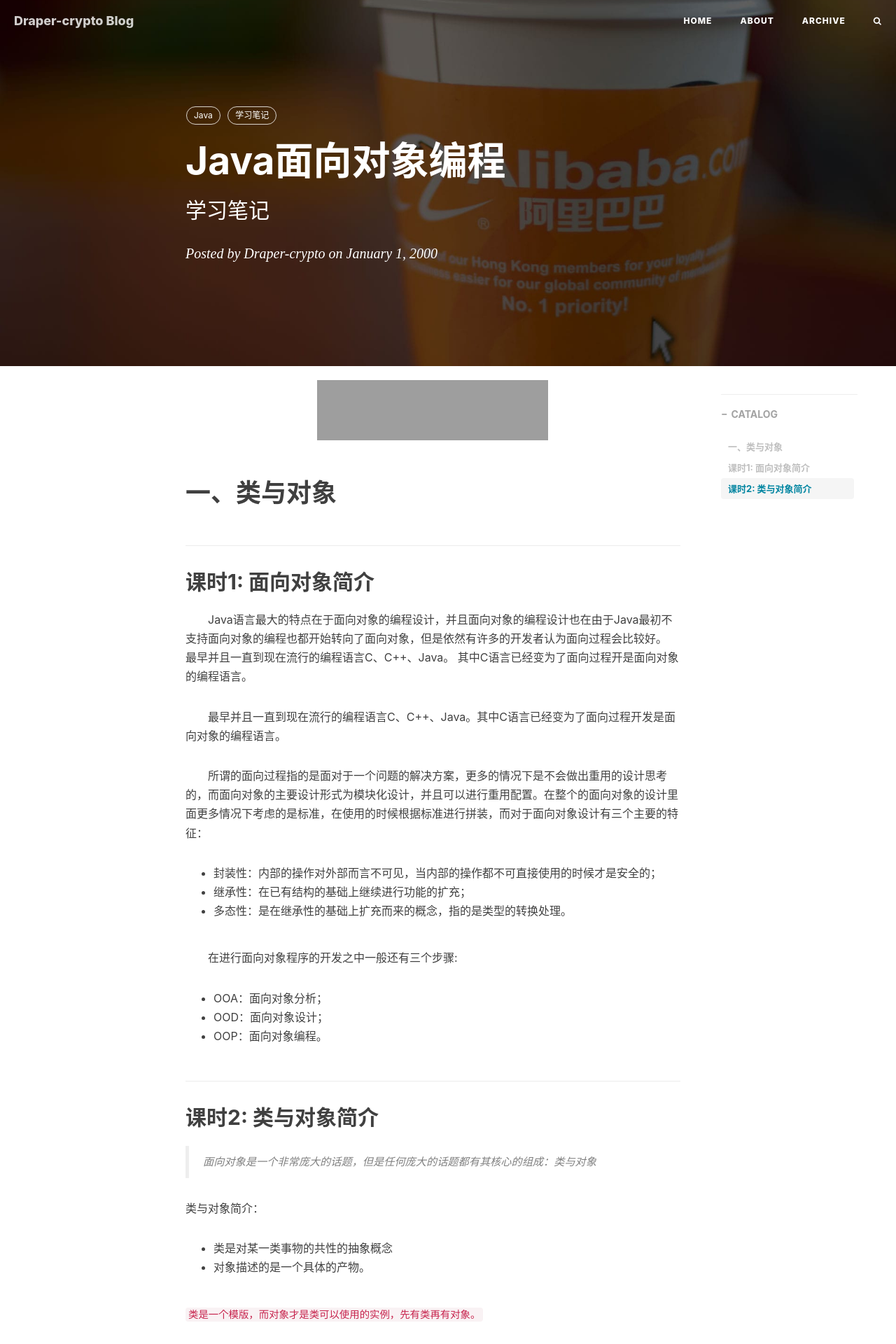
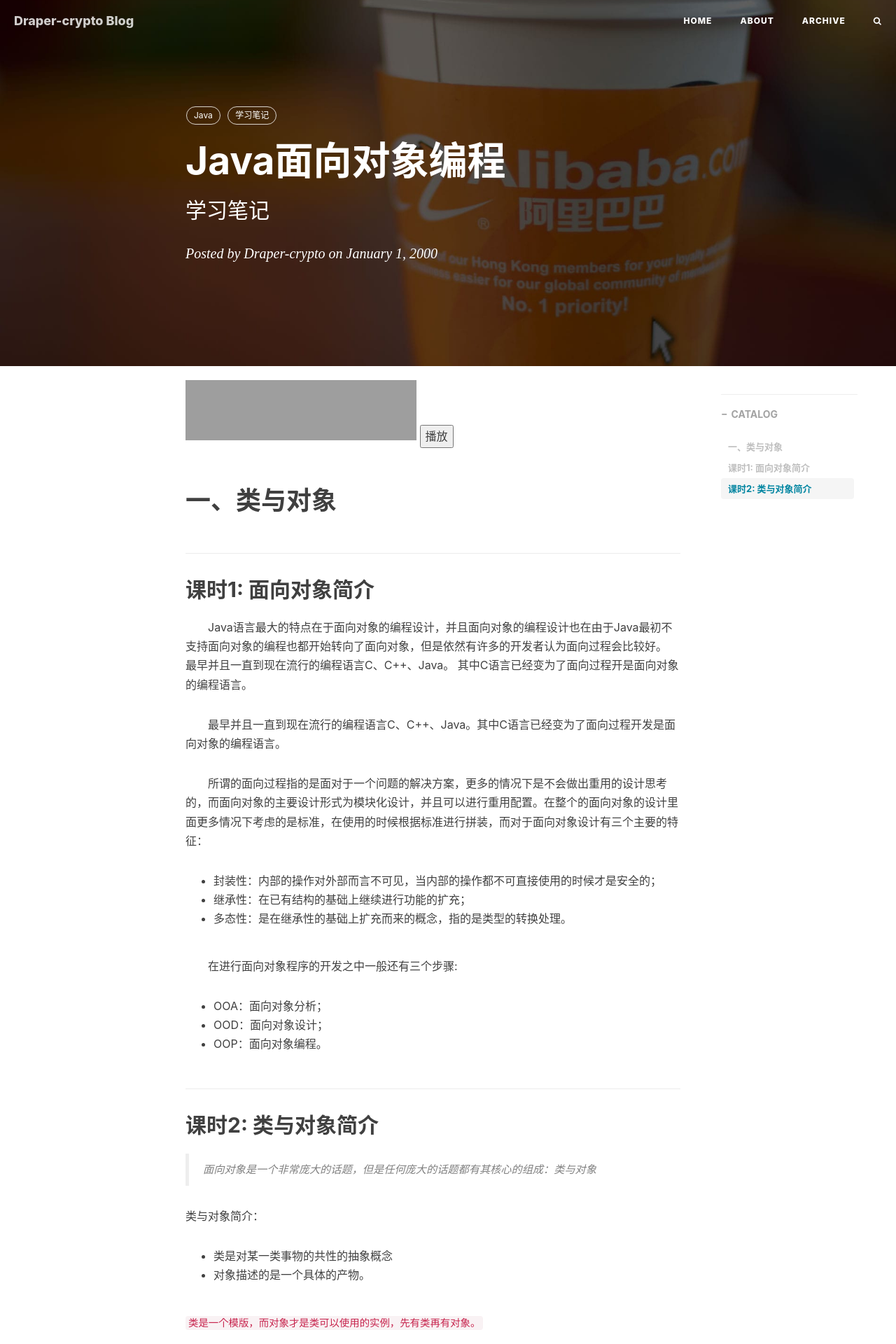
Before and after one commit to Draper-crypto/Draper-crypto.github.io, a Jekyll site: the page built from _posts/2000-1-1-Java-object-oriented-programming.md, in a window 1280 px wide. Shown: the top 1920 px of the page at 70% size. Built offline with Jekyll 4.4.1, drawn with Linux system fonts in a browser that asks for light colours; nearby versions of some CDN libraries; comment, search, counter and statistics services are not loaded; grey boxes are pictures that could not be loaded.

Commit message:
更新 cloud-music.html

```diff
--- a/_includes/cloud-music.html
+++ b/_includes/cloud-music.html
@@ -1,23 +1,8 @@
 <!-- cloud music -->
 <!-- auto=1 可以控制自动播放与否，当值为 1 即打开网页就自动播放，值为 0 时需要访客手动点击播放 -->
 
-<!DOCTYPE html>
-<html>
-  <head>
-    <meta charset="UTF-8">
-    <title>网易云音乐播放器</title>
-    <style>
-      #music-player {
-        display: block;
-        margin: 0 auto;
-        width: 100%;
-        max-width: 330px;
-      }
-    </style>
-  </head>
-  <body>
-    <iframe id="music-player" auto=1 frameborder="no" border="0" marginwidth="0" marginheight="0" height=86
-            src="//music.163.com/outchain/player?type=2&id={{ page.music-id }}&auto=0&height=66">
-    </iframe>
-  </body>
-</html>
+<iframe id="music-player" frameborder="no" border="0" marginwidth="0" marginheight="0" width=330 height=86
+src="//music.163.com/outchain/player?type=2&id={{ page.music-id }}&auto=0&height=66">
+</iframe>
+
+<button onclick="document.getElementById('music-player').contentWindow.document.querySelector('.u-btni-play').click();">播放</button>
```
